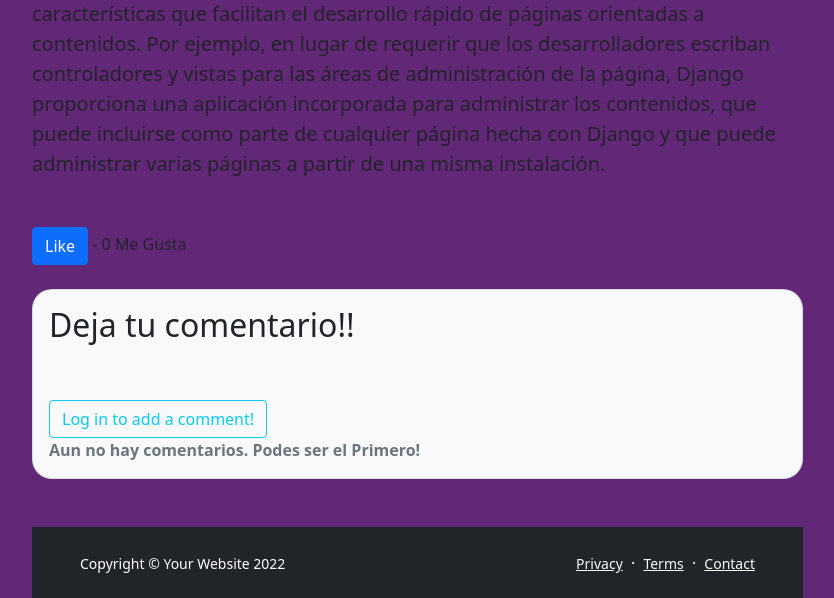
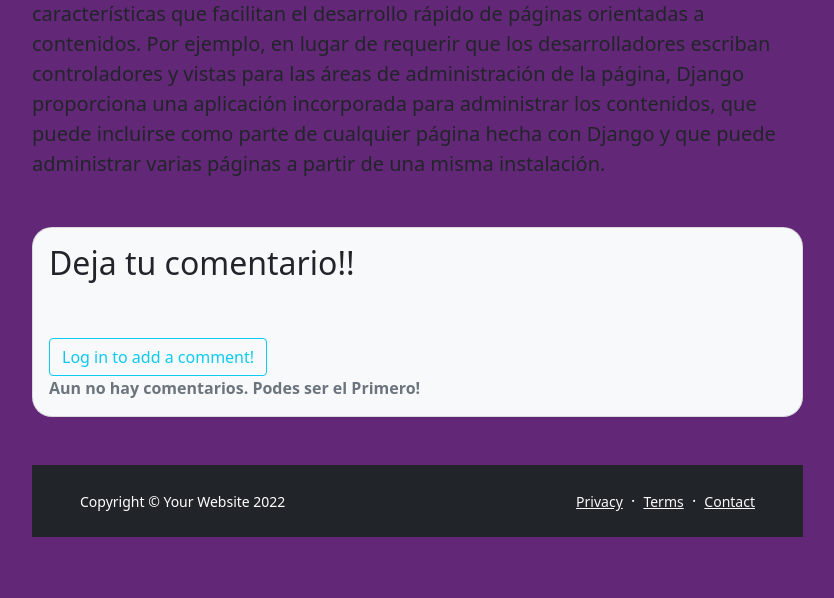
Before and after one commit to Lauti42/ProyectoFinal-Cerrotti-Alonso-Pelayo, a Django app: page /blog/General/VerPost/1 in a window 1280 px wide. Shown: the part 787-1385 px from the top of the page, without its empty margins (359-1193 px from the left). After the commit the page ends 1324 px from the top, so only its background shows below. Run offline with Django 3.2, Linux system fonts and the light colour scheme; data comes from the database, SQL or seed files in the repository; parts of the project's set-up code (start-up, migrations or seed data) failed here and were passed over; some libraries are stand-ins or nearby versions.

Commit message:
fix boton likes

```diff
--- a/Main/templates/GeneralPost.html
+++ b/Main/templates/GeneralPost.html
@@ -127,14 +127,14 @@
 
                                 </section>
 
-
+                                {% if user.is_authenticated %}
                                 <form action="{% url 'like_post' post.pk %}" method="POST">
                                     {% csrf_token %}
-                                    <button type="submit", name="post_id", value="{{post.id}}", class="btn btn-primary" data-bs-toggle="button">Like</button>  - {{ total_likes }} Me Gusta
+                                    <button type="submit", name="post_id", value="{{post.id}}", class="btn btn-primary" >Like</button>  - {{ total_likes }} Me Gusta
                                     <br></br>
 
                                 </form>
-
+                                {% endif %}
                             </article>
                             <section>
                                 <div class="card bg-light">
```
